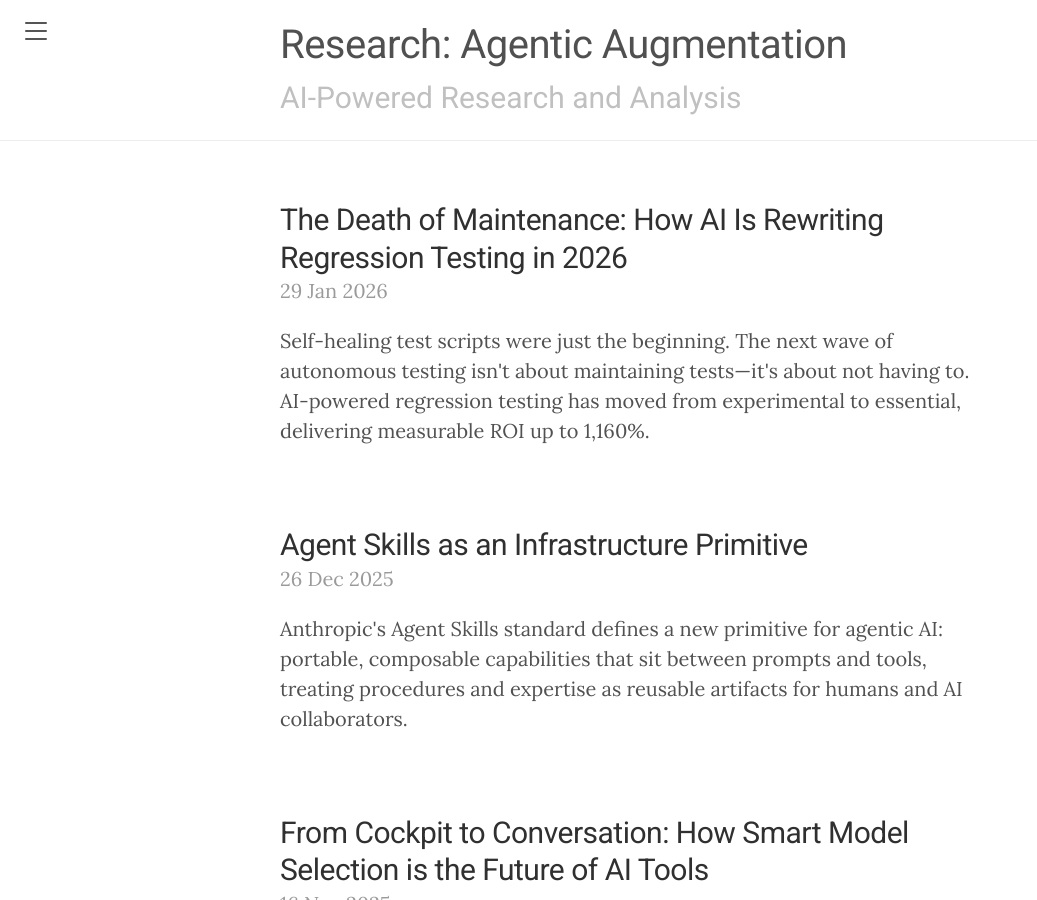
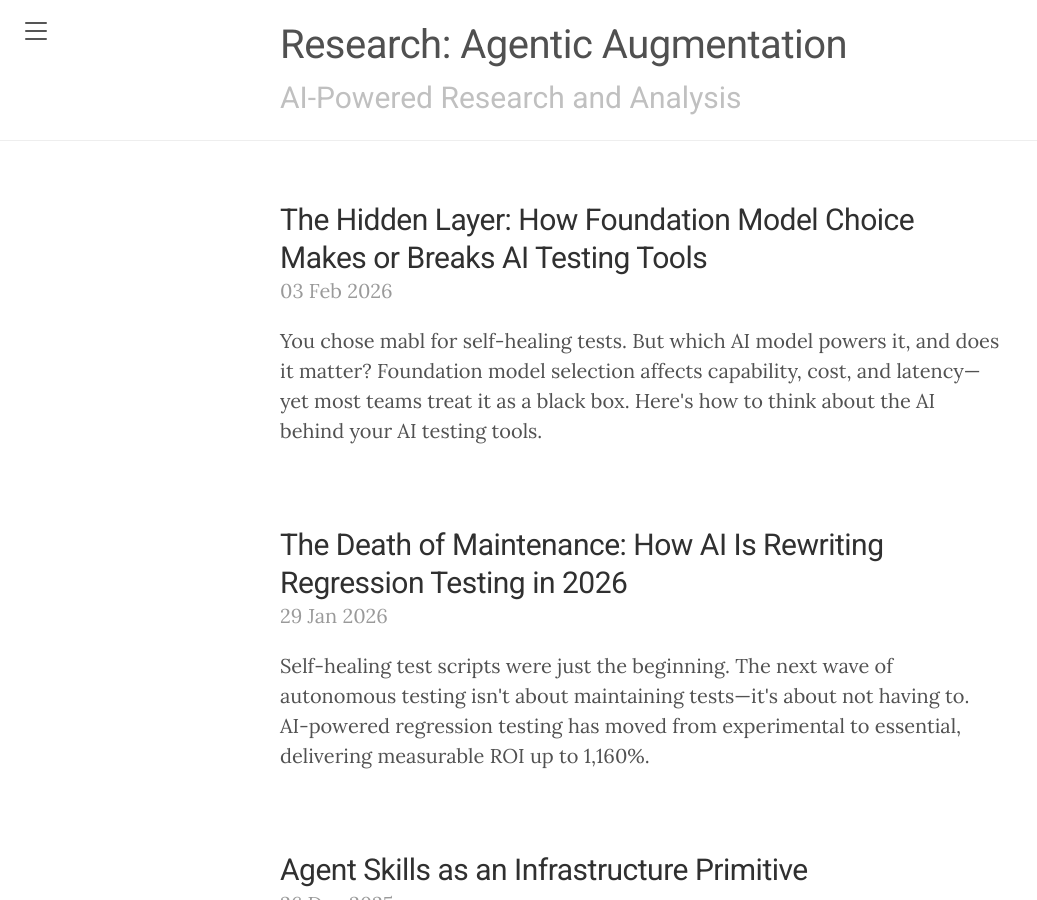
Before and after one commit to shrwnsan/research, a Jekyll site: the page built from index.html, in a window 1280 px wide and 900 px high. Shown: the whole window, without its empty margins (0-1037 px from the left). Built offline with Jekyll 4.4.1, drawn with Linux system fonts in a browser that asks for light colours; some of the changed lines change nothing that is shown.

Commit message:
posts(testing): add foundation model selection follow-up article
New post exploring the AI models behind testing tools - how GPT-5.2,
Claude Opus 4.5, GLM 4.7 Flash differ in capability, cost, and latency.
Includes tiered model framework for testing workflows and vendor
transparency checklist.

Also adds teaser link from regression testing post to this follow-up.

Co-Authored-By: GLM <zai-org@users.noreply.github.com>

````diff
--- a/_posts/2026-01-29-regression-testing-ai-sdlc.md
+++ b/_posts/2026-01-29-regression-testing-ai-sdlc.md
@@ -175,4 +175,8 @@ If you're experimenting with AI-powered testing—or hitting the same walls we d
 
 ---
 
+**Interested in the AI models behind these tools?** See our follow-up: [The Hidden Layer: How Foundation Model Choice Makes or Breaks AI Testing Tools](/foundation-model-selection-ai-testing/)
+
+---
+
 🤖 Co-Authored-By: [Claude Code](https://claude.ai/code) (GLM 4.7)
--- /dev/null
+++ b/_posts/2026-02-03-foundation-model-selection-ai-testing.md
@@ -0,0 +1,245 @@
+---
+layout: post
+title: "The Hidden Layer: How Foundation Model Choice Makes or Breaks AI Testing Tools"
+date: 2026-02-03
+slug: foundation-model-selection-ai-testing
+excerpt: "You chose mabl for self-healing tests. But which AI model powers it, and does it matter? Foundation model selection affects capability, cost, and latency—yet most teams treat it as a black box. Here's how to think about the AI behind your AI testing tools."
+tags: [testing, ai, foundation-models, llm, benchmarking, cost-optimization]
+---
+
+**In our previous article on AI regression testing**, we explored tools like mabl, Applitools, and Functionize—platforms that promise self-healing tests, autonomous generation, and intelligent prioritization. But there's a question most teams never ask: *Which AI model powers these tools, and does it matter?*
+
+The answer is yes—and it matters more than you think.
+
+The same tool can behave dramatically differently depending on whether it's powered by GPT-5.2, Claude Opus 4.5, or a budget model like GLM Flash. One model might catch security vulnerabilities; another might miss them. One might generate comprehensive edge case tests; another might produce generic boilerplate. And the cost difference? Up to 25×.
+
+Foundation model selection is the hidden layer of AI testing infrastructure. Here's how to think about it.
+
+---
+
+## The black box problem
+
+When you evaluate AI testing tools, you're probably looking at:
+
+- Feature set (self-healing, visual regression, etc.)
+- Integration options (CI/CD, issue trackers)
+- Pricing per test run or per seat
+
+What you're *not* seeing: the foundation model powering the capabilities.
+
+Two vendors could offer identical feature sets at similar prices—but one uses GPT-5.2 (92.4% on GPQA Diamond reasoning benchmark) while the other uses Gemini 3 Flash (designed for simple tasks). The first will catch complex logic bugs; the second will handle basic smoke tests but struggle with nuanced scenarios.
+
+Most vendors don't disclose their model choices. And even when they do, the model landscape in 2026 is bewildering:
+
+| Model | Best At | Cost (Factory Multiplier) | SWE-Bench |
+|-------|---------|---------------------------|-----------|
+| **Claude Opus 4.5** | Coding accuracy | 2× (expensive) | **80.9%** |
+| **GPT-5.2** | Reasoning & security | 0.7× (baseline) | 55.6% |
+| **GLM 4.7** | Reliable coding agents | ~0.3× (cheap) | 73.8% |
+| **Claude Haiku 4.5** | Speed & triage | 0.4× (very cheap) | N/A |
+| **Gemini 3 Flash** | Simple tasks only | 0.2× (ultra-cheap) | N/A |
+
+The pattern isn't "more expensive = better." It's "different models for different jobs."
+
+---
+
+## Why model choice matters for testing
+
+### Capability gaps
+
+Foundation models vary dramatically in their strengths:
+
+**Security analysis.** GPT-5.2's 92.4% on GPQA Diamond (a graduate-level reasoning benchmark) suggests superior threat detection. For security-focused test generation—finding SQL injection vectors, authentication bypasses, authorization flaws—reasoning depth matters. Claude Opus 4.5's 80.9% on SWE-Bench Verified makes it strong for code-aware security tests.
+
+**Code understanding.** Claude Opus 4.5 achieves the highest SWE-Bench score of any model (80.9%), meaning it's better at understanding real-world codebases. For tests that need deep comprehension of your application's architecture—integration tests, API contract tests—this matters.
+
+**Speed vs. depth.** Claude Haiku 4.5 is surprisingly effective: in [Qodo's benchmark of 400 real PRs](https://www.qodo.ai/blog/thinking-vs-thinking-benchmarking-claude-haiku-4-5-and-sonnet-4-5-on-400-real-prs/), Haiku beat Claude Sonnet 4.5 in 58% of comparisons while being 3× cheaper. For high-volume test triage or documentation-only changes, Haiku is ideal.
+
+### Cost multipliers
+
+The cost difference is staggering. Using [Factory's pricing multipliers](https://docs.factory.ai/pricing):
+
+| Scenario | Monthly Cost (10M tokens) |
+|----------|---------------------------|
+| **All GPT-5.2** (0.7×) | $27 (Pro plan) |
+| **All Claude Opus 4.5** (2×) | $540 (Ultra plan) |
+| **All GLM 4.7 Flash** (~0.15×) | $4 (Free plan) |
+
+A team running 100K tokens/day in test generation spends:
+
+- **$1,620/month** with Claude Opus 4.5
+- **$567/month** with GPT-5.2
+- **$120/month** with GLM 4.7 Flash
+
+Same workload, 13.5× price difference.
+
+### Latency and throughput
+
+Model choice affects speed:
+
+- **Haiku 4.5**: Optimized for rapid iteration, ideal for quick test generation cycles
+- **GPT-5.2**: Balanced speed with superior reasoning
+- **Claude Opus 4.5**: Higher latency, but deeper analysis
+
+For PR-blocking tests where every second counts, latency matters. For nightly comprehensive runs, depth matters more.
+
+---
+
+## A framework for model selection in testing
+
+Instead of choosing one model and using it everywhere, think in tiers:
+
+### Tier 1: Fast triage (High-volume, low-risk)
+
+**Model:** Claude Haiku 4.5 or GLM 4.7 Flash
+
+**Use cases:**
+
+- Initial PR test generation
+- Documentation-only changes
+- Style and formatting checks
+- Quick smoke tests
+
+**Why:** Haiku 4.5 beats Sonnet 4.5 in 58% of PR reviews at 3× lower cost. GLM 4.7 Flash achieves 59.2% on SWE-Bench at $0.07/$0.40 per 1M tokens—or free via API tier.
+
+**Expected outcome:** Catch obvious issues fast, escalate complex cases to Tier 2.
+
+### Tier 2: Standard testing (Balanced capability & cost)
+
+**Model:** GPT-5.2
+
+**Use cases:**
+
+- Security-focused test generation
+- Complex logic scenarios
+- API contract tests
+- Cross-feature interaction tests
+
+**Why:** 92.4% on GPQA Diamond means superior reasoning for complex test logic. 0.7× Factory multiplier keeps costs reasonable.
+
+**Expected outcome:** Comprehensive test coverage with strong security detection.
+
+### Tier 3: Deep analysis (Maximum capability, cost secondary)
+
+**Model:** Claude Opus 4.5
+
+**Use cases:**
+
+- Critical security audits
+- Complex architectural refactoring tests
+- Performance edge cases
+- Final approval workflows
+
+**Why:** 80.9% SWE-Bench Verified is the highest coding accuracy of any model. Best for tests that need deep code comprehension.
+
+**Expected outcome:** Maximum confidence for high-stakes codepaths.
+
+---
+
+## Putting it together: A testing workflow
+
+Here's what a tiered model approach looks like in practice:
+
+```yaml
+# Pseudocode: Tiered model selection for testing
+def select_test_model(pr_context):
+    """
+    Choose the appropriate model based on PR characteristics.
+    """
+    # Tier 1: Fast triage
+    if pr_context.is_documentation_only:
+        return "claude-haiku-4-5"  # Fast, cheap
+
+    if pr_context.risk_score < 3:
+        return "glm-4-7-flash"     # Free tier, surprisingly capable
+
+    # Tier 2: Standard testing
+    if pr_context.has_security_implications:
+        return "gpt-5-2"           # Best reasoning for threat detection
+
+    if pr_context.lines_changed < 500:
+        return "gpt-5-2"           # Balanced capability/cost
+
+    # Tier 3: Deep analysis
+    if pr_context.affects_core_architecture:
+        return "claude-opus-4-5"   # Maximum code understanding
+
+    if pr_context.risk_score >= 8:
+        return "claude-opus-4-5"   # Highest stakes, use best model
+
+    # Default: Tier 2
+    return "gpt-5-2"
+```
+
+**Result:** 80% of tests run on ultra-cheap models (Haiku, GLM Flash), 15% on GPT-5.2, 5% on Claude Opus 4.5. Cost reduction: ~85% vs. all-Opus strategy. Capability retained where it matters.
+
+---
+
+## Vendor transparency: What to ask
+
+When evaluating AI testing tools, add these questions to your checklist:
+
+1. **Which foundation models do you use?** (Don't accept "proprietary"—ask for the underlying model)
+2. **Can I choose the model tier?** (Vendors offering model flexibility give you cost control)
+3. **Do you use different models for different tasks?** (Self-healing vs. test generation may need different models)
+4. **How do you handle model updates?** (When GPT-5.3 launches, how quickly is it integrated?)
+5. **Can I bring my own API key?** (Advanced: use your own Factory/OpenAI credentials for cost transparency)
+
+Vendors who can't answer these questions are treating the foundation model as a black box—and that's a risk for your testing infrastructure.
+
+---
+
+## The open-source alternative
+
+2026 brought a surprising development: open-source models are now competitive.
+
+**GLM 4.7 Flash** achieves 59.2% on SWE-Bench while being:
+
+- **95% cheaper** than GPT-5.2
+- **Available with a free API tier** (no credit card required)
+- **Runnable locally** on 24GB GPUs or Mac M-series
+
+For teams with:
+
+- Data residency requirements (can't send code to external APIs)
+- Extreme budget constraints
+- Local/offline testing environments
+
+Open-source models like GLM 4.7 Flash and Kimi K2.5 (agent swarm architecture, multimodal) offer capabilities that approach proprietary models at a fraction of the cost.
+
+---
+
+## The road ahead
+
+Foundation model selection in testing will only become more important:
+
+**Model specialization.** We're already seeing models optimized for specific tasks—security, code review, terminal workflows. Testing-specific models may emerge.
+
+**Cost competition.** Chinese labs (Z.ai, Moonshot AI) are pushing prices down: GLM 4.7 Flash at $0.07/$0.40 per 1M tokens is 20× cheaper than GPT-5.2.
+
+**Multi-agent architectures.** Kimi K2.5's agent swarm coordinates up to 100 specialized agents simultaneously. For testing, this could mean parallel test generation across different scenarios.
+
+**Vendor consolidation.** Testing platforms may standardize on a few models (GPT-5.2 for reasoning, Haiku for speed) rather than maintaining custom model stacks.
+
+The teams that thrive will be the ones who understand that AI testing tools aren't monolithic—they're built on foundation models that you can choose, optimize, and swap as the landscape evolves.
+
+---
+
+## References
+
+1. [Factory Pricing & Models](https://docs.factory.ai/pricing) - Official Factory Documentation
+2. [Claude Opus 4.5 Benchmarks](https://www.vellum.ai/blog/claude-opus-4-5-benchmarks) - Vellum AI
+3. [GPT-5.2 Benchmarks](https://www.vellum.ai/blog/gpt-5-2-benchmarks) - Vellum AI
+4. [OpenAI: Introducing GPT-5.2](https://openai.com/index/introducing-gpt-5-2/) - Official Announcement
+5. [Qodo: Haiku vs Sonnet PR Benchmark](https://www.qodo.ai/blog/thinking-vs-thinking-benchmarking-claude-haiku-4-5-and-sonnet-4-5-on-400-real-prs/) - 400 Real PRs Study
+6. [Z.ai: GLM-4.7 Official Announcement](https://z.ai/blog/glm-4-7) - 73.8% SWE-bench
+7. [GLM-4.7-Flash Ultimate Guide](https://medium.com/@zh.milo/glm-4-7-flash-the-ultimate-2026-guide-to-local-ai-coding-assistant-93a43c3f8db3) - Medium
+8. [The Unwind AI: Claude Opus 4.5 Scores 80.9% on SWE-Bench](https://www.theunwindai.com/p/claude-opus-4-5-scores-80-9-on-swe-bench)
+
+---
+
+**Related:** [The Death of Maintenance: How AI Is Rewriting Regression Testing in 2026](/regression-testing-ai-sdlc/)
+
+---
+
+🤖 Co-Authored-By: [Claude Code](https://claude.ai/code) (GLM 4.7)
````
